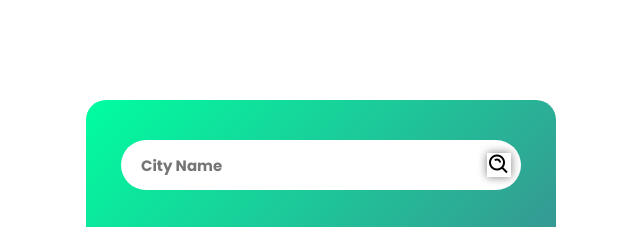
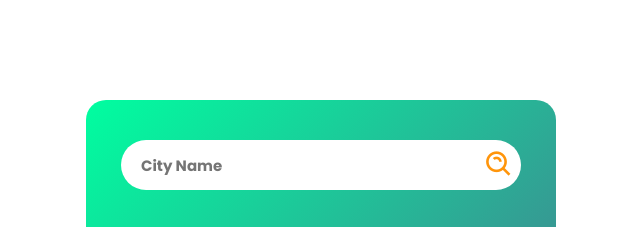
Before and after one commit to 46775/Weather_app, a plain HTML site: page index.html in a window 1280 px wide. In both pictures the pointer is over the icon 818 px from the left and 165 px from the top of the page. Shown: the top 227 px of the page, 319-959 px from the left. Drawn offline with nearby package versions, Linux system fonts and the light colour scheme.

Commit message:
bugs fixed

```diff
--- a/style/index.css
+++ b/style/index.css
@@ -35,7 +35,7 @@ body {
 	height: 50px;
 	background-color: #fff;
 	padding: 10px;
-	color: #555;
+	color: #474747;
 }
 
 .search > input {
@@ -53,8 +53,9 @@ body {
 }
 
 .search > i:hover {
-	color: black;
-	box-shadow: 0 0 10px grey;
+	color:rgb(255, 149, 11);
+	scale: 1.3;
+	transition: all .5s;
 }
 
 .weather > i{
@@ -100,3 +101,7 @@ div > p {
 	font-size: 28px;
 	font-weight: 400;
 }
+
+#search{
+
+}
```
